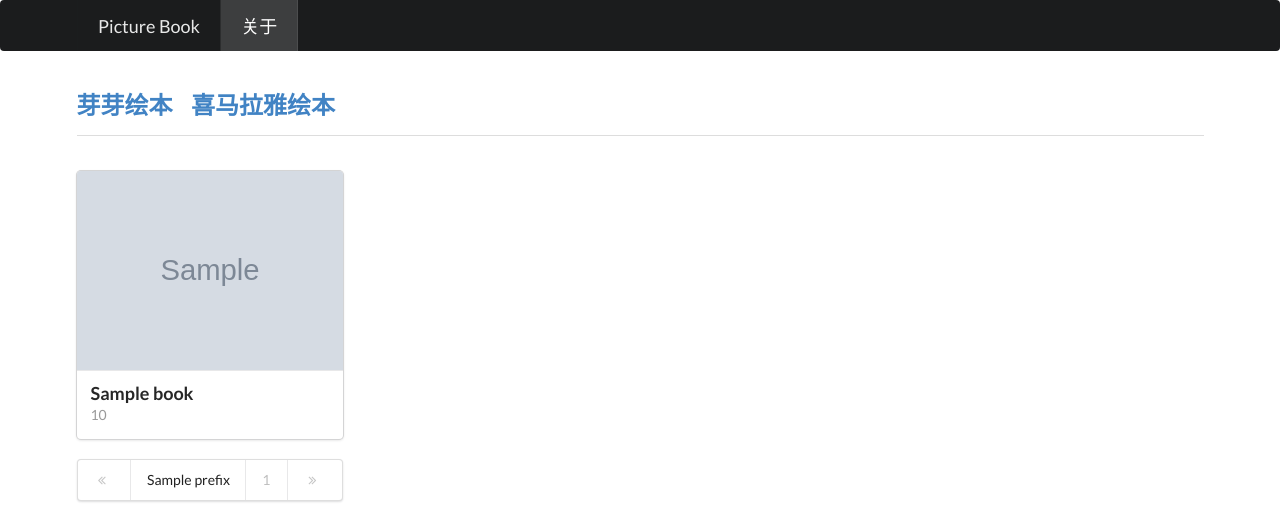
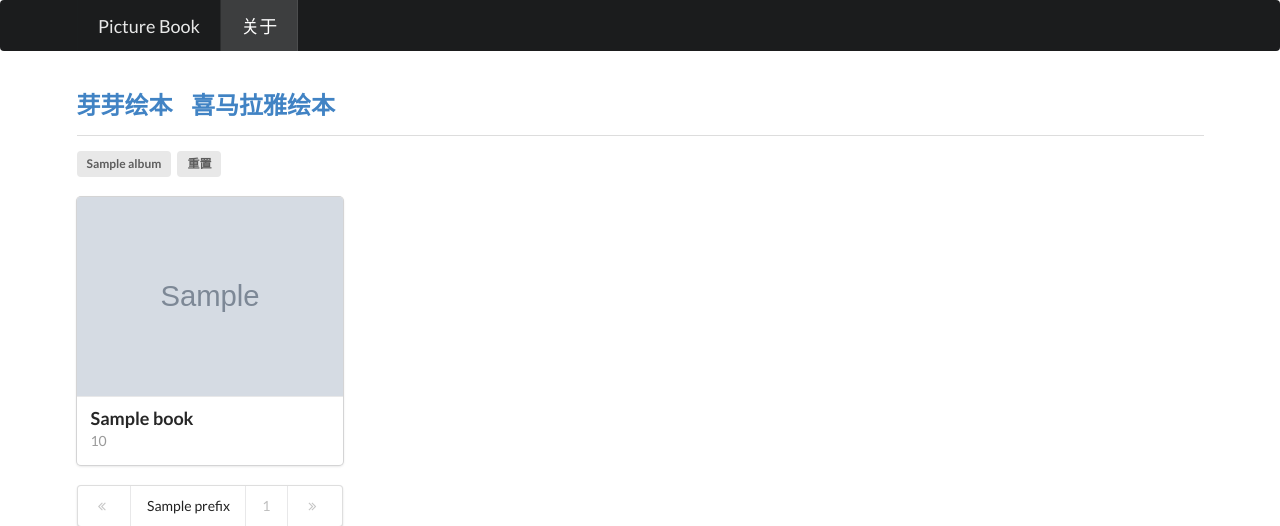
Before and after one commit to i-sync/picture-book, a Python web app: template www/templates/index_xmly.html in a window 1280 px wide. Shown: the top 526 px of the page. Run offline with Jinja, Linux system fonts and the light colour scheme; the template is opened without the code that fills it: most values are stand-ins (such as "Sample title", 1, 10 or a date in 2020); grey boxes marked "Sample" are stand-in pictures.

Commit message:
add album filter for xmly.

```diff
--- a/www/common.py
+++ b/www/common.py
@@ -74,10 +74,12 @@ class DataObject:
         return cls.yaya_books
 
     @classmethod
-    def get_xmly_books(cls, id=None):
+    def get_xmly_books(cls, id=None, albumid=None):
         if cls.xmly_books:
             if id:
                 return [book for book in cls.xmly_books if int(id) == book['recordId']]
+            elif albumid:
+                return [book for book in cls.xmly_books if int(albumid) == book['albumId']]
             else:
                 return cls.xmly_books
         json_file = f'{os.path.dirname(os.path.abspath(__file__))}/data/xmly-books.json'
--- a/www/static/js/awesome.js
+++ b/www/static/js/awesome.js
@@ -137,6 +137,12 @@ function filter_age(age){
 function filter_label(id){
     var r = parseQueryString();
     r.labelid = id;
+    r.page = 1;
+    location.assign('?' + $.param(r));
+}
+function filter_album(id){
+    var r = parseQueryString();
+    r.albumid = id;
     r.page = 1;
     location.assign('?' + $.param(r));
 }
--- a/www/templates/index_xmly.html
+++ b/www/templates/index_xmly.html
@@ -14,6 +14,20 @@
     </h2>
     <div class="ui divider"></div>
 
+    <div>
+        {% for album in albums %}
+            {% if current_album == album.albumId|string %}
+                <a onclick="filter_album('{{album.albumId}}')" href="#" class="ui green label" tabindex="{{loop.index + 50}}"> {{album.title}}</a>
+            {% else %}
+                <a onclick="filter_album('{{album.albumId}}')" href="#" class="ui label" tabindex="{{loop.index + 50}}"> {{album.title}}</a>
+            {% endif %}
+        {% endfor %}
+        {% if current_label %}
+            <a onclick="filter_album('')" href="#" class="ui olive label"> 重置 </a>
+        {% else %}
+            <a onclick="filter_album('')" href="#" class="ui label"> 重置 </a>
+        {% endif %}
+    </div>
     <br />
     <div class="ui four stackable cards">
         {% for book in books %}
```
Also changed, not shown: www/handlers.py (+5 -2 lines).
